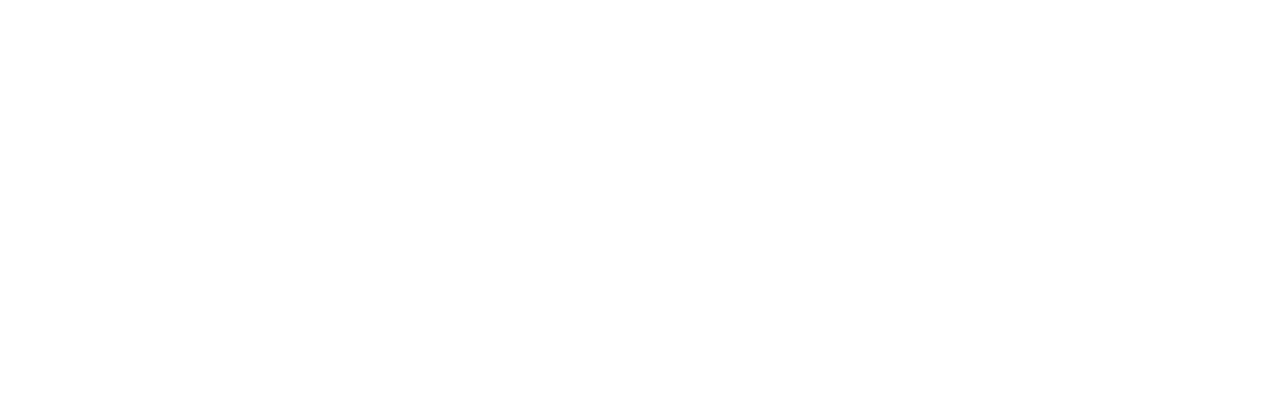
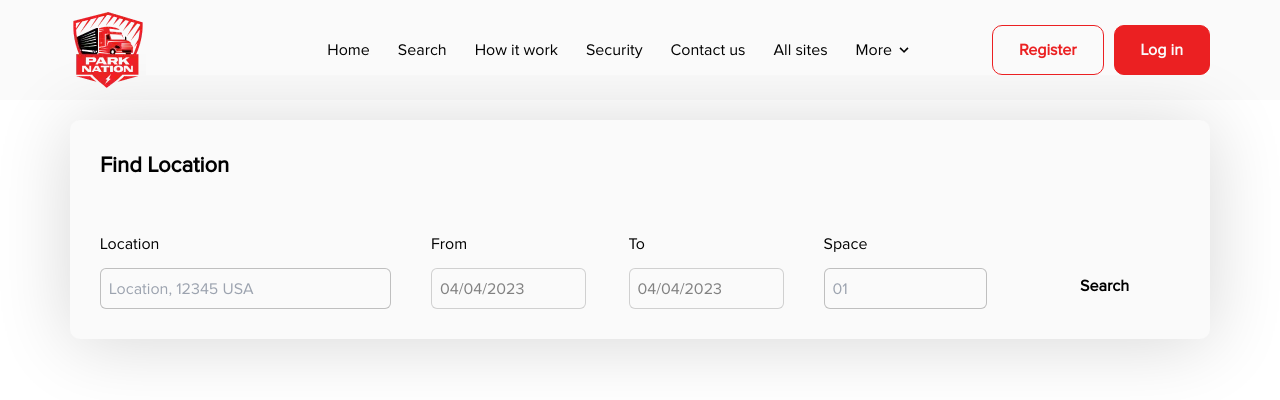
Before and after one commit to Gunjan0001/parknation, a React (Create React App) app: page /search in a window 1280 px wide. Before the commit this address had no page. Shown: the top 400 px of the page. Built offline with nearby package versions, Linux system fonts and the light colour scheme.

Commit message:
code merge

```diff
--- a/package.json
+++ b/package.json
@@ -7,6 +7,7 @@
     "@testing-library/react": "^13.4.0",
     "@testing-library/user-event": "^13.5.0",
     "react": "^18.2.0",
+    "react-datepicker": "^4.15.0",
     "react-dom": "^18.2.0",
     "react-router-dom": "^6.14.1",
     "react-scripts": "5.0.1",
--- /dev/null
+++ b/src/components/common/Location.jsx
@@ -0,0 +1,84 @@
+import React, { useState } from "react";
+import DatePicker from "react-datepicker";
+import "react-datepicker/dist/react-datepicker.css";
+
+const Location = () => {
+  const [startDate, setStartDate] = useState(new Date("04/04/2023"));
+  const [endDate, setEndDate] = useState(new Date("04/04/2023"));
+  return (
+    <>
+      <section className="mt-5">
+        <div className="container">
+          <div className="bg-white shadow-[0px_4px_76px_0px_rgba(0,0,0,0.16)] rounded-[10px] p-[30px]">
+            <h2 className=" text-[18px] md:text-md lg:text-lg font-semibold">
+              Find Location
+            </h2>
+            <form
+              action=""
+              className="font-Poppins lg:flex items-end justify-between gap-10 mt-[30px]"
+            >
+              <div className=" sm:flex justify-between gap-6 md:gap-10 ">
+                <div className="w-full sm:w-1/2  lg:max-w-[291px] xl:w-[291px]">
+                  <label className="text-base w-full text-black block mb-[2px] mt-[19px]">
+                    Location
+                  </label>
+                  <input
+                    className="border-[1px] h-[41px] font-light  border-[#0505053D] font-Poppins text-[#4E4E4E] text-base rounded-[6px] bg-white  py-[11px] ps-2 mt-[10px]  focus:outline-primary w-full"
+                    type="text"
+                    required
+                    placeholder="Location, 12345 USA"
+                  />
+                </div>
+                <div className="w-full sm:w-1/2 lg:w-[155px] ">
+                  <label className="text-base w-full text-black block mb-[2px] mt-[19px]">
+                    From
+                  </label>
+                  <DatePicker
+                    className="border-[1px] h-[41px] font-light mt-[10px] opacity-70  border-[#0505053D] rounded-[6px] font-Poppins text-[#4E4E4E] text-base bg-white  py-[11px] ps-2  focus:outline-primary w-full"
+                    selected={startDate}
+                    onChange={(date) => setStartDate(date)}
+                    selectsStart
+                    startDate={startDate}
+                    endDate={endDate}
+                  />
+                </div>
+              </div>
+              <div className=" sm:flex gap-6 md:gap-10  ">
+                <div className="w-full sm:w-1/2 lg:max-w-[155px]">
+                  <label className="text-base w-full text-black block mb-[2px] mt-[19px]">
+                    To
+                  </label>
+                  <DatePicker
+                    className="border-[1px] h-[41px] font-light mt-[10px] opacity-70 font-Poppins text-[#4E4E4E]   text-base border-[#0505053D] rounded-[6px] bg-white  py-[11px] ps-2  focus:outline-primary w-full "
+                    selected={endDate}
+                    onChange={(date) => setEndDate(date)}
+                    selectsEnd
+                    startDate={startDate}
+                    endDate={endDate}
+                    minDate={startDate}
+                  />
+                </div>
+                <div className="w-full sm:w-1/2 lg:w-[163px]">
+                  <label className="text-base w-full text-black block mb-[2px] mt-[19px]">
+                    Space
+                  </label>
+                  <input
+                    className="border-[1px] mt-[10px] font-light  h-[41px]  border-[#0505053D] font-Poppins text-[#4E4E4E]  text-base rounded-[6px] bg-white  py-[11px] ps-2  focus:outline-primary w-full"
+                    type="number"
+                    required
+                    placeholder="01"
+                  />
+                </div>
+              </div>
+              <button className="px-[51px] h-[48px] mt-6 lg:mt-0 py-[13px]   text-base font-semibold ">
+                Search
+              </button>
+            </form>
+          </div>
+        </div>
+      </section>
+    </>
+  );
+};
+
+export default Location;
--- a/src/components/common/MainRoute.jsx
+++ b/src/components/common/MainRoute.jsx
@@ -4,6 +4,7 @@ import Homepage from "../view/fortruckdrivers/Homepage";
 import Blog from "../view/fortruckdrivers/Blog";
 import BlogDetails from "../view/fortruckdrivers/BlogDetails";
 import SecurityPage from "../view/fortruckdrivers/SecurityPage";
+import SearchPage from "../view/fortruckdrivers/SearchPage";
 
 const MainRoute = () => {
   return (
@@ -13,6 +14,7 @@ const MainRoute = () => {
         <Route path="/blog" element={<Blog />} />
         <Route path="/blog-detail" element={<BlogDetails />} />
         <Route path="/security-page" element={<SecurityPage />} />
+        <Route path="/search" element={<SearchPage/>} />
       </Routes>
     </>
   );
--- /dev/null
+++ b/src/components/view/fortruckdrivers/SearchPage.jsx
@@ -0,0 +1,14 @@
+import React from "react";
+import Location from "../../common/Location";
+import Header from "../../common/Header";
+
+const SearchPage = () => {
+  return (
+    <>
+      <Header />
+      <Location />
+    </>
+  );
+};
+
+export default SearchPage;
```
Also changed, not shown: 1 other file (tests, documents, lock files or other folders).
